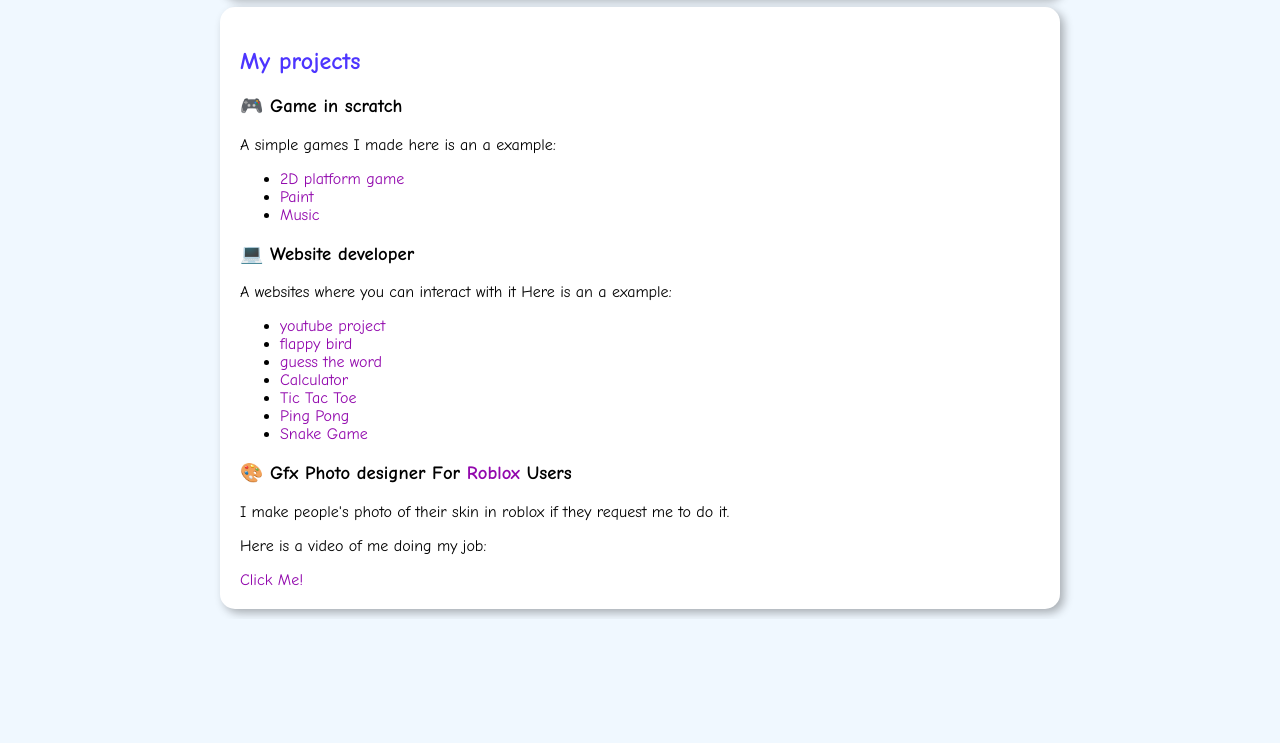
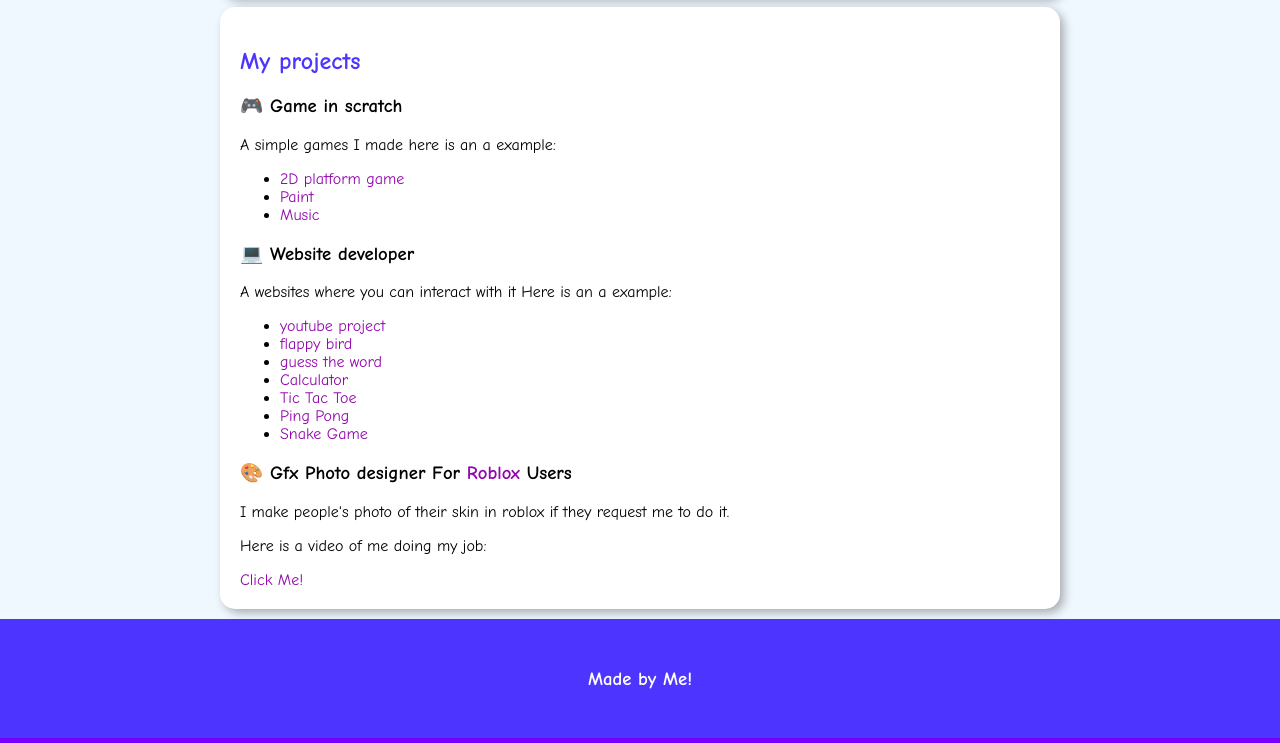
Before and after one commit to yasso-max/My-awesome-portfolio, a plain HTML site: page index.html in a window 1280 px wide. Shown: the part 576-1319 px from the top of the page. Before the commit the page ends 1195 px from the top, so only its background shows below. Drawn offline with Linux system fonts and the light colour scheme.

Commit message:
index.html

```diff
--- a/index.html
+++ b/index.html
@@ -44,5 +44,8 @@
         <p>Here is a video of me doing my job:</p>
         <a href="https://drive.google.com/file/d/1x01pCbF1xq4kqKleOkfwcVOsOJ5fzTd_/view?usp=drive_link" target="_blank">Click Me!</a>
     </section>
+    <header>
+        <h3>Made by Me!</h1>
+    </header>
 </body>
 </html>
```
